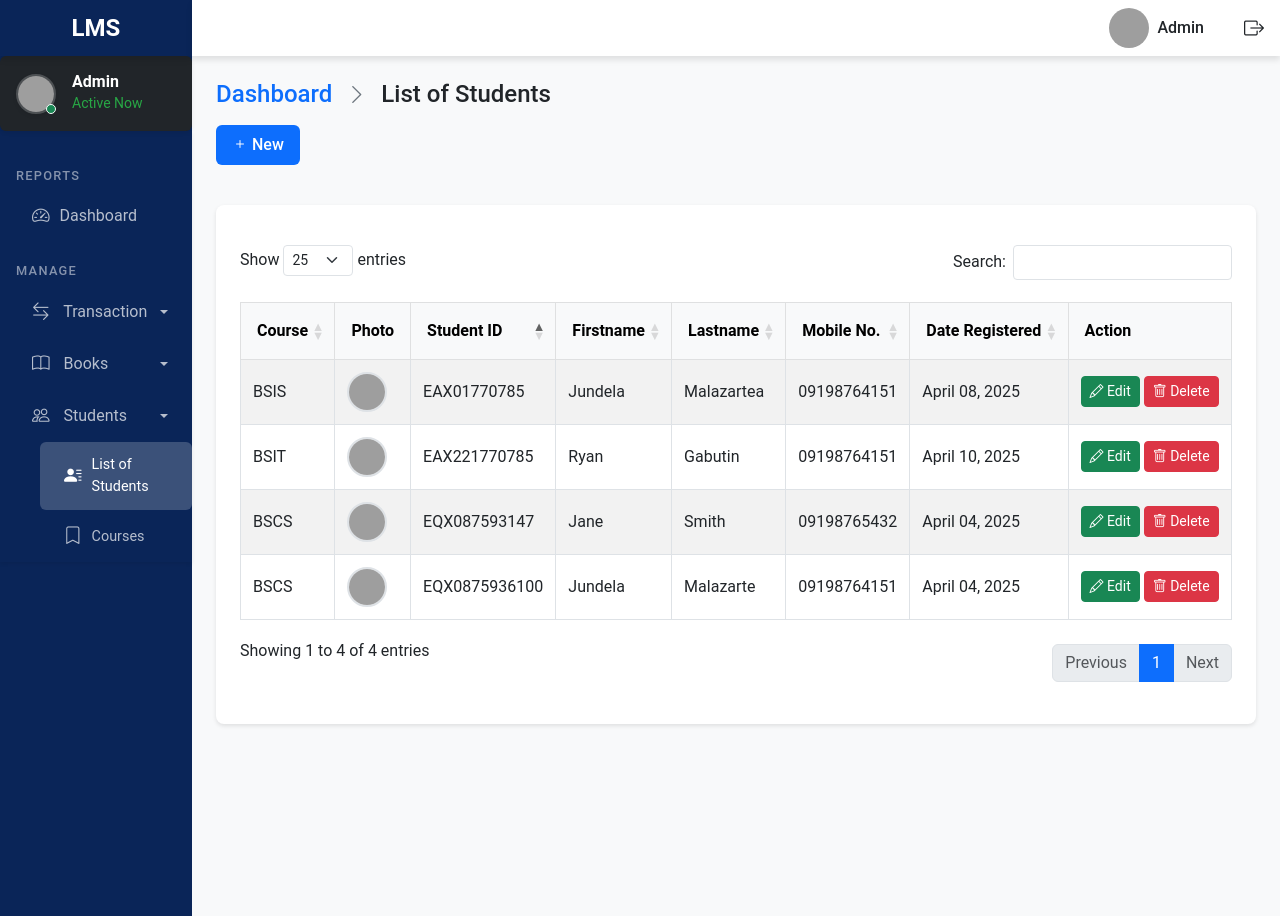
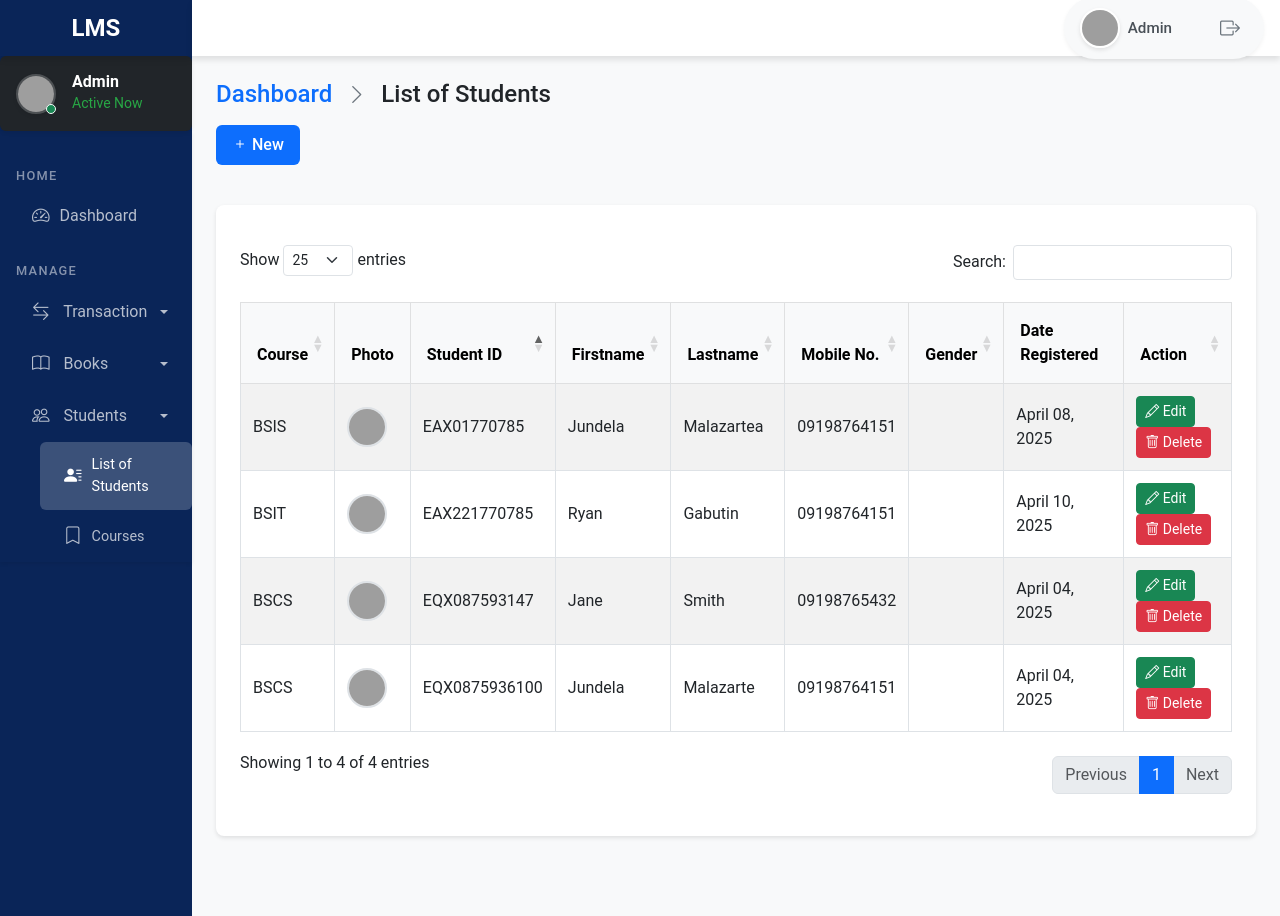
Before and after one commit to gabutin12/Borrow-LMS, a PHP site: page /list_students.php in a window 1280 px wide. Run offline with PHP 8.4, Linux system fonts and the light colour scheme; a user stored in the database is signed in; data comes from the database, SQL or seed files in the repository; data that the repository does not hold is empty; some libraries are stand-ins or nearby versions; grey boxes are pictures that could not be loaded.

Commit message:
fixing student.php list students adding gender from student_add.php and edit

```diff
--- a/css/styles.css
+++ b/css/styles.css
@@ -57,7 +57,6 @@ h6,
   color: #fff; /* Ensure LMS text is white */
 }
 
-
 /* Navbar Right */
 .navbar-right {
   width: 85%;
@@ -73,6 +72,65 @@ h6,
   margin: 0; /* Remove any default margin */
   overflow: visible; /* Ensure child elements are visible */
   position: relative; /* Allow proper positioning of child elements */
+}
+
+/* Admin Profile Section Styles */
+.navbar-right .d-flex.align-items-center.gap-3 {
+  background-color: #f8f9fa;
+  padding: 0.5rem 1rem;
+  border-radius: 50px;
+  box-shadow: 0 2px 4px rgba(0, 0, 0, 0.05);
+  transition: all 0.3s ease;
+}
+
+.navbar-right .d-flex.align-items-center.gap-3:hover {
+  background-color: #f1f3f5;
+  box-shadow: 0 4px 6px rgba(0, 0, 0, 0.1);
+}
+
+/* Admin Image Styles */
+.navbar-right .rounded-circle {
+  border: 2px solid #fff;
+  box-shadow: 0 2px 4px rgba(0, 0, 0, 0.1);
+  transition: transform 0.3s ease;
+}
+
+.navbar-right .rounded-circle:hover {
+  transform: scale(1.05);
+}
+
+/* Admin Name Styles */
+.navbar-right .fw-medium {
+  color: #495057;
+  font-size: 0.95rem;
+  margin-right: 1rem !important;
+  transition: color 0.3s ease;
+}
+
+/* Logout Button Styles */
+.navbar-right .nav-link {
+  color: #6c757d;
+  padding: 0.5rem;
+  border-radius: 50%;
+  transition: all 0.3s ease;
+  display: flex;
+  align-items: center;
+  justify-content: center;
+}
+
+.navbar-right .nav-link:hover {
+  background-color: #e9ecef;
+  color: #dc3545;
+  transform: translateY(-1px);
+}
+
+.navbar-right .nav-link i {
+  font-size: 1.25rem;
+}
+
+/* Tooltip custom style */
+.tooltip {
+  font-size: 0.875rem;
 }
 
 /* Remove underlines from all navbar links */
@@ -671,7 +729,6 @@ a:hover .card .text-warning {
   margin: -0.5rem -0.5rem -0.5rem -0.5rem;
 }
 
-
 /* Slider image */
 .main-content {
   height: auto;
@@ -691,13 +748,31 @@ a:hover .card .text-warning {
 }
 
 @keyframes slidy {
-  0% { left: 0%; }
-  20% { left: 0%; }
-  25% { left: -100%; }
-  45% { left: -100%; }
-  50% { left: -200%; }
-  70% { left: -200%; }
-  75% { left: -300%; }
-  95% { left: -300%; }
-  100% { left: -400%; }
+  0% {
+    left: 0%;
+  }
+  20% {
+    left: 0%;
+  }
+  25% {
+    left: -100%;
+  }
+  45% {
+    left: -100%;
+  }
+  50% {
+    left: -200%;
+  }
+  70% {
+    left: -200%;
+  }
+  75% {
+    left: -300%;
+  }
+  95% {
+    left: -300%;
+  }
+  100% {
+    left: -400%;
+  }
 }
--- a/includes/sidebar.php
+++ b/includes/sidebar.php
@@ -17,7 +17,7 @@
     <ul class="nav nav-pills flex-column shadow-sm">
         <!-- Reports Section -->
         <li class="nav-header mt-3">
-            <span class="nav-header-text">REPORTS</span>
+            <span class="nav-header-text">HOME</span>
         </li>
         <li class="nav-item">
             <a href="dashboard.php" class="nav-link <?php echo ($page_title == 'Dashboard') ? 'active' : ''; ?>">
--- a/list_students.php
+++ b/list_students.php
@@ -76,13 +76,13 @@ require_once 'db_connection.php'; // Ensure this file contains your database con
                         <th>Firstname</th>
                         <th>Lastname</th>
                         <th>Mobile No.</th>
+                        <th>Gender</th>
                         <th>Date Registered</th>
                         <th>Action</th>
                     </tr>
                 </thead>
                 <tbody>
                     <?php
-                    // Fetch students from the database
                     $query = "SELECT *, DATE_FORMAT(date_registered, '%M %d, %Y') as formatted_date FROM students";
                     $result = mysqli_query($conn, $query);
 
@@ -95,6 +95,7 @@ require_once 'db_connection.php'; // Ensure this file contains your database con
                             echo "<td>" . htmlspecialchars($row['firstname']) . "</td>";
                             echo "<td>" . htmlspecialchars($row['lastname']) . "</td>";
                             echo "<td>" . htmlspecialchars($row['mobile_no']) . "</td>";
+                            echo "<td>" . htmlspecialchars($row['gender']) . "</td>";
                             echo "<td>" . htmlspecialchars($row['formatted_date']) . "</td>";
                             echo "<td>
                         <button class='btn btn-success btn-sm edit-btn' data-id='" . htmlspecialchars($row['student_id']) . "'>
@@ -106,8 +107,6 @@ require_once 'db_connection.php'; // Ensure this file contains your database con
                     </td>";
                             echo "</tr>";
                         }
-                    } else {
-                        echo "<tr><td colspan='8' class='text-center'>No students found</td></tr>";
                     }
                     ?>
                 </tbody>
@@ -157,6 +156,14 @@ require_once 'db_connection.php'; // Ensure this file contains your database con
                             <label class="form-label">Photo</label>
                             <input type="file" name="photo" class="form-control" accept="image/*">
                         </div>
+                        <div class="mb-3">
+                            <label class="form-label">Gender</label>
+                            <select name="gender" class="form-select" required>
+                                <option value="">Select Gender</option>
+                                <option value="Male">Male</option>
+                                <option value="Female">Female</option>
+                            </select>
+                        </div>
                     </div>
                     <div class="modal-footer">
                         <button type="button" class="btn btn-secondary" data-bs-dismiss="modal">Close</button>
@@ -205,6 +212,13 @@ require_once 'db_connection.php'; // Ensure this file contains your database con
                         <div class="mb-3">
                             <label class="form-label">Mobile No.</label>
                             <input type="text" name="mobile_no" class="form-control" required>
+                        </div>
+                        <div class="mb-3">
+                            <label class="form-label">Gender</label>
+                            <select name="gender" class="form-select" required>
+                                <option value="Male">Male</option>
+                                <option value="Female">Female</option>
+                            </select>
                         </div>
                     </div>
                     <div class="modal-footer">
```
Also changed, not shown: actions/student_add.php (+4 -3 lines), actions/student_edit.php (+10 -2 lines), images/books/9780132350884.jpg (added). Lines whose indentation alone changed are shown as unchanged.
